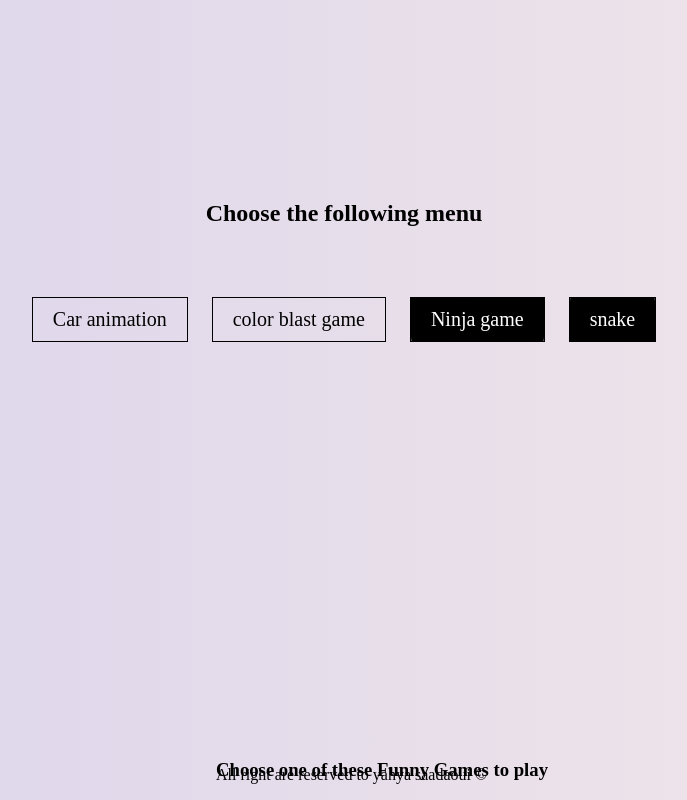
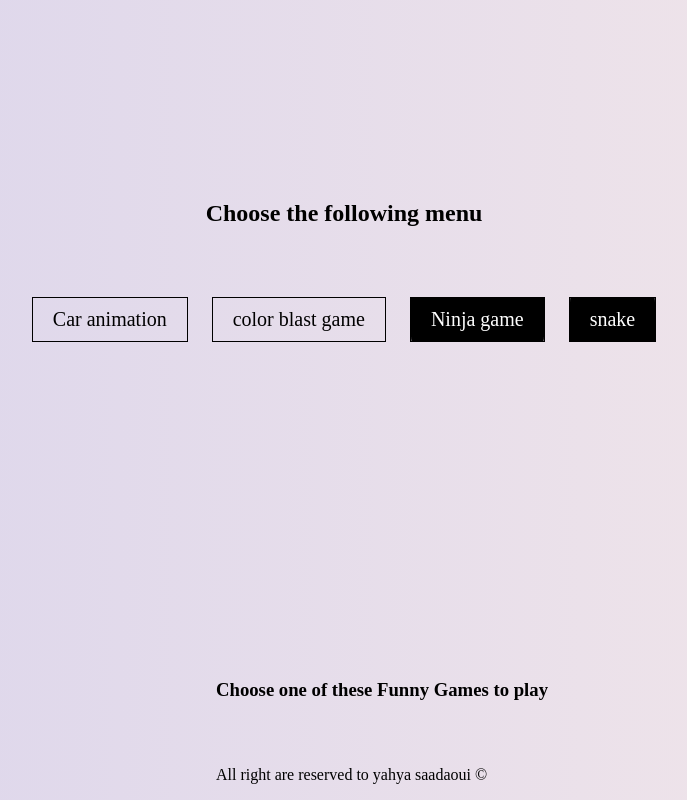
Before and after one commit to YahyaSaadaoui/Project-X, a plain HTML site: page index.html in a window 1280 px wide. Shown: the whole page, without its empty margins (296-983 px from the left). Drawn offline with Linux system fonts and the light colour scheme.

Commit message:
Update style.css

```diff
--- a/style.css
+++ b/style.css
@@ -2,6 +2,7 @@ body{
     margin: 0;
     padding: 0;
     background-image: linear-gradient(to right, #dad4ec 0%, #dad4ec 1%, #f3e7e9 100%);
+    font-family:'reboto','sans-serif';
 
   }
 p{
@@ -10,7 +11,7 @@ p{
     left:40%
 }
 h3{
-    bottom: 0%;
+    bottom: 10%;
     position:absolute;
     left:40%
 }
```
